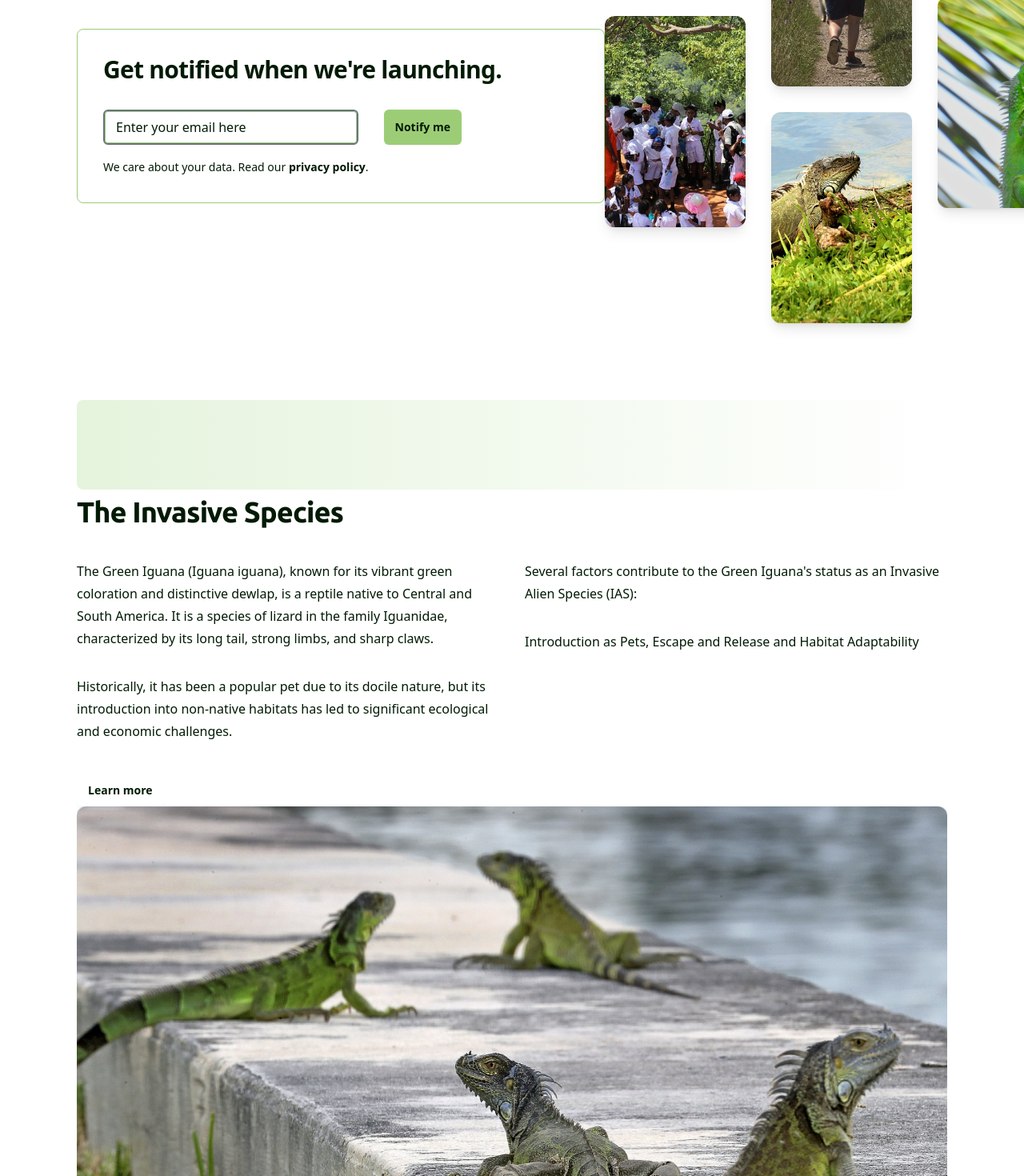
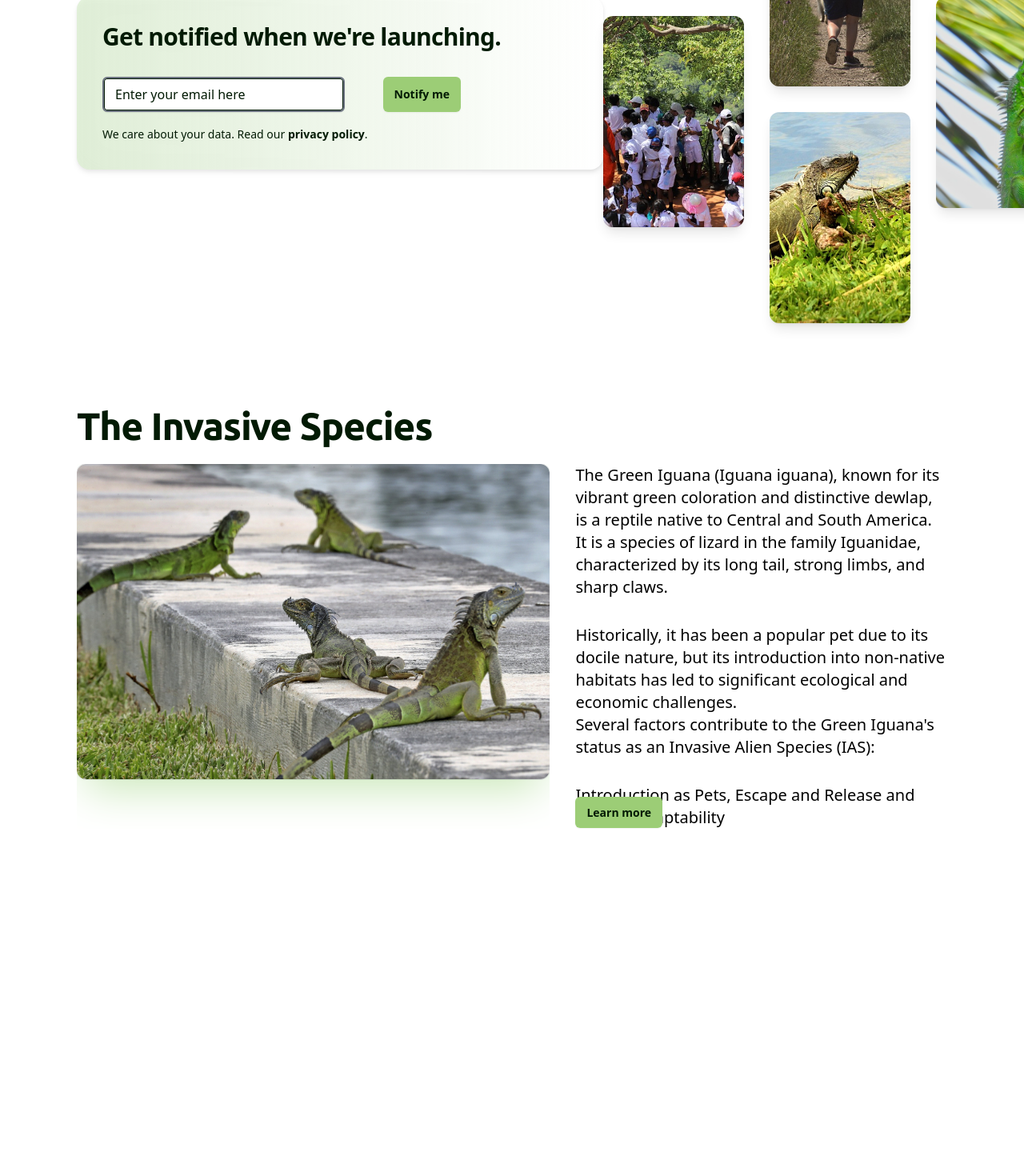
Before and after one commit to Ed-TheVisionMaker/green-ig-ias-network, a Next.js app: page / in a window 1280 px wide. Shown: the part 460-1930 px from the top of the page at 80% size. After the commit the page ends 1592 px from the top, so only its background shows below. Built offline with nearby package versions, Linux system fonts and the light colour scheme; a web font is replaced by a local one.

Commit message:
style: styled invasive species component for hero page

```diff
--- a/app/page.tsx
+++ b/app/page.tsx
@@ -20,7 +20,7 @@ export default function Home() {
                 </p>
 
                 </div>
-                <div className='mt-10 flex items-center gap-x-6'>
+                <div className='flex items-center'>
                 </div>
                   <Waitlist />
               </div>
--- a/components/InvasiveSpeciesHero/index.tsx
+++ b/components/InvasiveSpeciesHero/index.tsx
@@ -1,59 +1,57 @@
 export default function InvasiveSpeciesHero() {
   return (
-    <div className='bg-ginWhite rounded-xl mt-24'>
-      <div className='h-28 bg-gradient-to-r from-teaGreen/50 to-ginWhite rounded-lg'>
-
-      </div>
+    <div className='bg-ginWhite rounded-xl my-24'>
+      <div className='flex'>
+        <div className='h-28 bg-gradient-to-r from-teaGreen/50 to-ginWhite rounded-lg'></div>
         <div className=''>
-        <div className=''>
-          <h1 className='mt-2 text-4xl font-ubuntu font-bold tracking-tight text-ginBlack'>
+          <h1 className='mt-2 mb-6 text-5xl font-ubuntu font-bold tracking-tight text-ginBlack'>
             The Invasive Species
           </h1>
-          <div className='mt-10 grid grid-cols-1 gap-8 text-base leading-7 text-ginBlack lg:grid-cols-2 '>
+          <div className='flex relative'>
+            <div className='relative overflow-hidden'>
+              <div className=''>
+                <img
+                  className='rounded-xl shadow-2xl shadow-teaGreen ring-1 ring-gray-900/10'
+                  src='/green-ig-invasive.jpeg'
+                  alt=''
+                />
+              </div>
+            </div>
+              <div className='flex flex-col W-1/2 pl-8 text-xl'>
               <div>
                 <p>
                   The Green Iguana (Iguana iguana), known for its vibrant green
                   coloration and distinctive dewlap, is a reptile native to
                   Central and South America. It is a species of lizard in the
-                family Iguanidae, characterized by its long tail, strong limbs,
-                and sharp claws.
+                  family Iguanidae, characterized by its long tail, strong
+                  limbs, and sharp claws.
                 </p>
                 <p className='mt-8'>
                   Historically, it has been a popular pet due to its docile
-                nature, but its introduction into non-native habitats has led to
-                significant ecological and economic challenges.
+                  nature, but its introduction into non-native habitats has led
+                  to significant ecological and economic challenges.
                 </p>
               </div>
               <div>
                 <p>
-              Several factors contribute to the Green Iguana's status as an Invasive
-          Alien Species (IAS):
+                  Several factors contribute to the Green Iguana's status as an
+                  Invasive Alien Species (IAS):
                 </p>
                 <p className='mt-8'>
-              Introduction as Pets, Escape and Release and Habitat Adaptability
+                  Introduction as Pets, Escape and Release and Habitat
+                  Adaptability
                 </p>
               </div>
-          </div>
-          <div className='mt-10 flex'>
+            <div className='absolute bottom-2 mt-10 '>
               <a
                 href='/invasive'
-              className='rounded-md bg-ginBlue px-3.5 py-2.5 text-sm font-semibold text-ginBlack shadow-sm hover:bg-indigo-500 focus-visible:outline focus-visible:outline-2 focus-visible:outline-offset-2 focus-visible:outline-indigo-600'
+                className="flex-none rounded-md bg-pistachio px-3.5 py-2.5 text-sm font-semibold text-ginBlack placeholder:text-ginBlack shadow-sm focus-visible:outline focus-visible:outline-2 focus-visible:outline-offset-2 focus-visible:outline-white"
               >
                 Learn more
               </a>
             </div>
             </div>
           </div>
-      <div className='relative overflow-hidden'>
-        <div className=''>
-          <img
-            className='mb-[-12%] rounded-xl shadow-2xl ring-1 ring-gray-900/10'
-            src='/green-ig-invasive.jpeg'
-            alt=''
-          />
-          <div className='relative' aria-hidden='true'>
-            <div className='absolute -inset-x-20 bottom-0 bg-gradient-to-t from-white pt-[7%]' />
-          </div>
         </div>
       </div>
     </div>
--- a/components/Navbar/index.tsx
+++ b/components/Navbar/index.tsx
@@ -52,9 +52,10 @@ export default function Navbar() {
           <p className='text-ginBlack  text-sm font-medium'>Register your interest</p>
           <Link
             href='#waitlist'
+            // className='px-3.5 py-2.5 ml-8 text-sm font-semibold text-ginBla'
             className='px-3.5 py-2.5 ml-8 text-sm font-semibold text-ginBlack  bg-pistachio border-2 border-teaGreen shadow-teaGreen rounded-xl'
           >
-            Waitlist
+            Go to Waitlist
           </Link>
         </div>
       </div>
--- a/components/Waitlist.tsx/index.tsx
+++ b/components/Waitlist.tsx/index.tsx
@@ -36,14 +36,17 @@ export default function Waitlist() {
             {showAnimation && (
                 <div className="absolute top-0 left-0 w-full h-full bg-gradient-to-l from-gray-900 to-transparent"></div>
             )}
-            <div className="border border-pistachio w-max py-8 pl-8 pr-32 rounded-lg">
+            <div
+            // className="border border-pistachio w-max py-8 pl-8 pr-32 rounded-lg"
+            className=" w-max py-8 pl-8 pr-32 bg-white bg-gradient-to-r from-teaGreen/50 to-ginWhite bg-opacity-50 backdrop-blur-xl rounded-2xl drop-shadow-md"
+            >
                 <div>
                 <h2 className="font-bold text-3xl tracking-tight text-ginBlack">
                     Get notified when we're launching.
                 </h2>
                 </div>
                 <form className="mt-8 w-full max-w-md" onSubmit={handleSubmit}>
-                    <div className="flex gap-x-">
+                    <div className="flex gap-x-4">
                         <label htmlFor="email-address" className="sr-only">
                             Email address
                         </label>
@@ -52,7 +55,7 @@ export default function Waitlist() {
                             name="email"
                             autoComplete="email"
                             value={email}
-                            className=" min-w-0 flex-auto rounded-md  border-2 px-3.5 py-2 placeholder:text-ginBlack text-ginBlack shadow-sm ring-1 ring-inset ring-pistachio focus:ring focus:ring-inset focus:ring-darkGreen focus:border-transparent"
+                            className=" min-w-0 flex-auto rounded-md  border-2 px-3.5 py-2 placeholder:text-ginBlack text-ginBlack shadow-sm ring-1 ring-inset ring-ginBlack focus:ring focus:ring-inset focus:ring-darkGreen focus:border-transparent"
                             placeholder="Enter your email here"
                             onChange={(e) => setEmail(e.target.value)}
                         />
```
Lines whose indentation alone changed are shown as unchanged.
